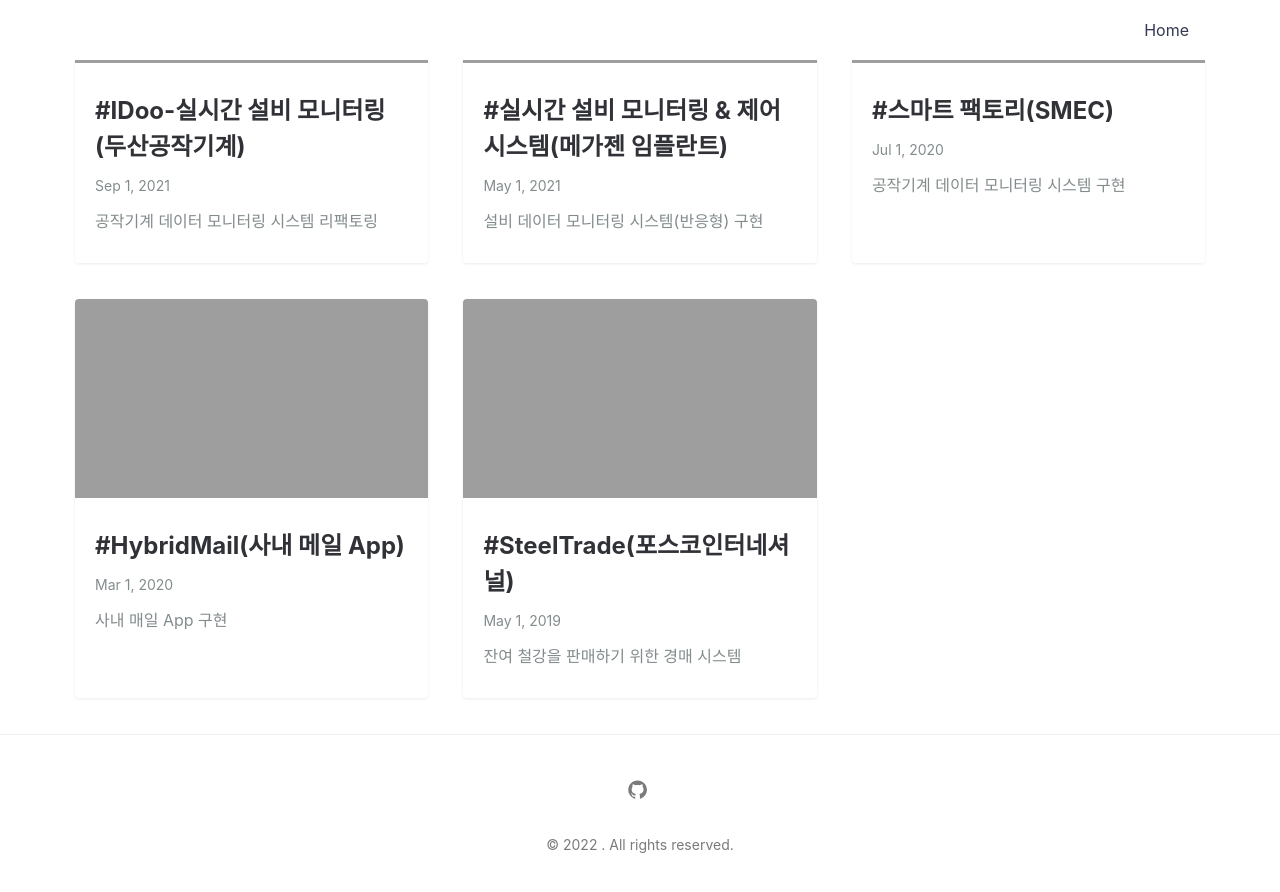
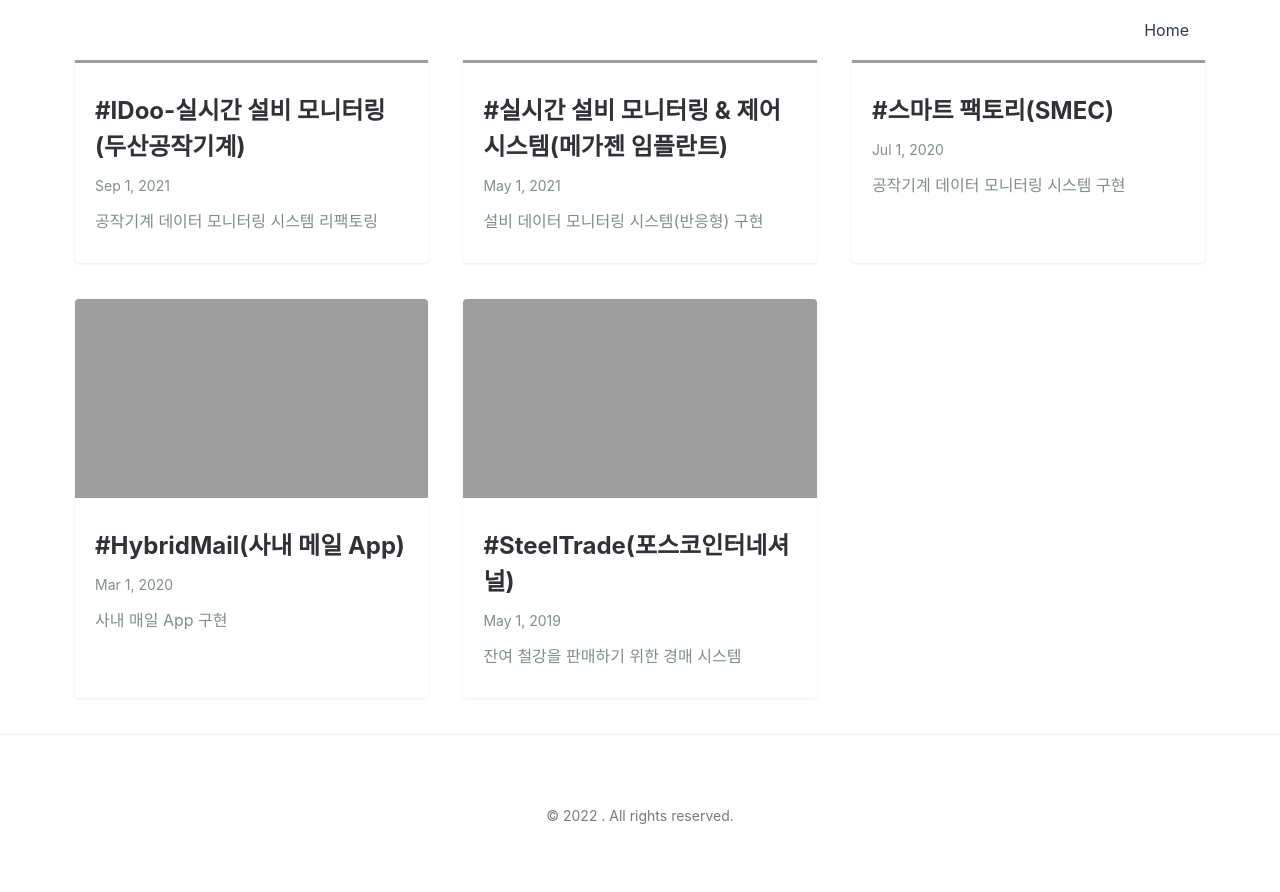
Before and after one commit to onlykjh/hantech.github.io, a Jekyll site: the page built from index.md, in a window 1280 px wide and 900 px high, scrolled down 1575 px. Shown: the top 892 px of the window. Built offline with Jekyll 4.4.1, drawn with Linux system fonts in a browser that asks for light colours; after the commit the page ends 2446 px from its top, so only the background shows below that.

Commit message:
second commit

```diff
--- a/_includes/footer.html
+++ b/_includes/footer.html
@@ -2,9 +2,9 @@
   <div class="container">
     <nav class="social">
       {% if site.github_username %}
-        <a class="social__link" target="_blank" rel="noopener noreferrer" href="https://github.com/{{ site.github_username }}">
+        <!-- <a class="social__link" target="_blank" rel="noopener noreferrer" href="https://github.com/{{ site.github_username }}">
           <svg class="social__icon" viewBox="0 0 20 20" width="20px" height="20px"><path d="M7.999,0.431c-4.285,0-7.76,3.474-7.76,7.761 c0,3.428,2.223,6.337,5.307,7.363c0.388,0.071,0.53-0.168,0.53-0.374c0-0.184-0.007-0.672-0.01-1.32 c-2.159,0.469-2.614-1.04-2.614-1.04c-0.353-0.896-0.862-1.135-0.862-1.135c-0.705-0.481,0.053-0.472,0.053-0.472 c0.779,0.055,1.189,0.8,1.189,0.8c0.692,1.186,1.816,0.843,2.258,0.645c0.071-0.502,0.271-0.843,0.493-1.037 C4.86,11.425,3.049,10.76,3.049,7.786c0-0.847,0.302-1.54,0.799-2.082C3.768,5.507,3.501,4.718,3.924,3.65 c0,0,0.652-0.209,2.134,0.796C6.677,4.273,7.34,4.187,8,4.184c0.659,0.003,1.323,0.089,1.943,0.261 c1.482-1.004,2.132-0.796,2.132-0.796c0.423,1.068,0.157,1.857,0.077,2.054c0.497,0.542,0.798,1.235,0.798,2.082 c0,2.981-1.814,3.637-3.543,3.829c0.279,0.24,0.527,0.713,0.527,1.437c0,1.037-0.01,1.874-0.01,2.129 c0,0.208,0.14,0.449,0.534,0.373c3.081-1.028,5.302-3.935,5.302-7.362C15.76,3.906,12.285,0.431,7.999,0.431z"/></svg>
-        </a>
+        </a> -->
       {% endif %}
       {% if site.twitter_username %}
         <a class="social__link" target="_blank" rel="noopener noreferrer" href="https://www.twitter.com/{{ site.twitter_username }}">
```
Also changed, not shown: 13 other files.
